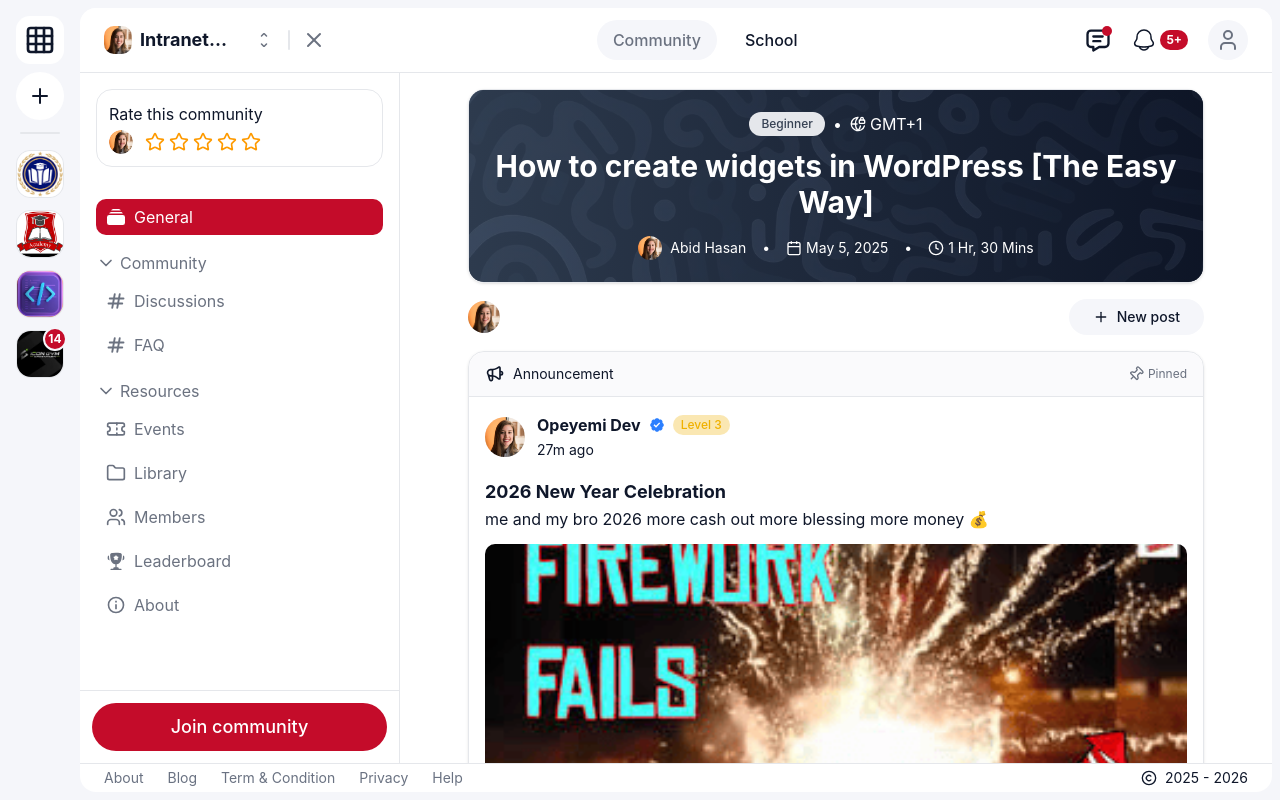
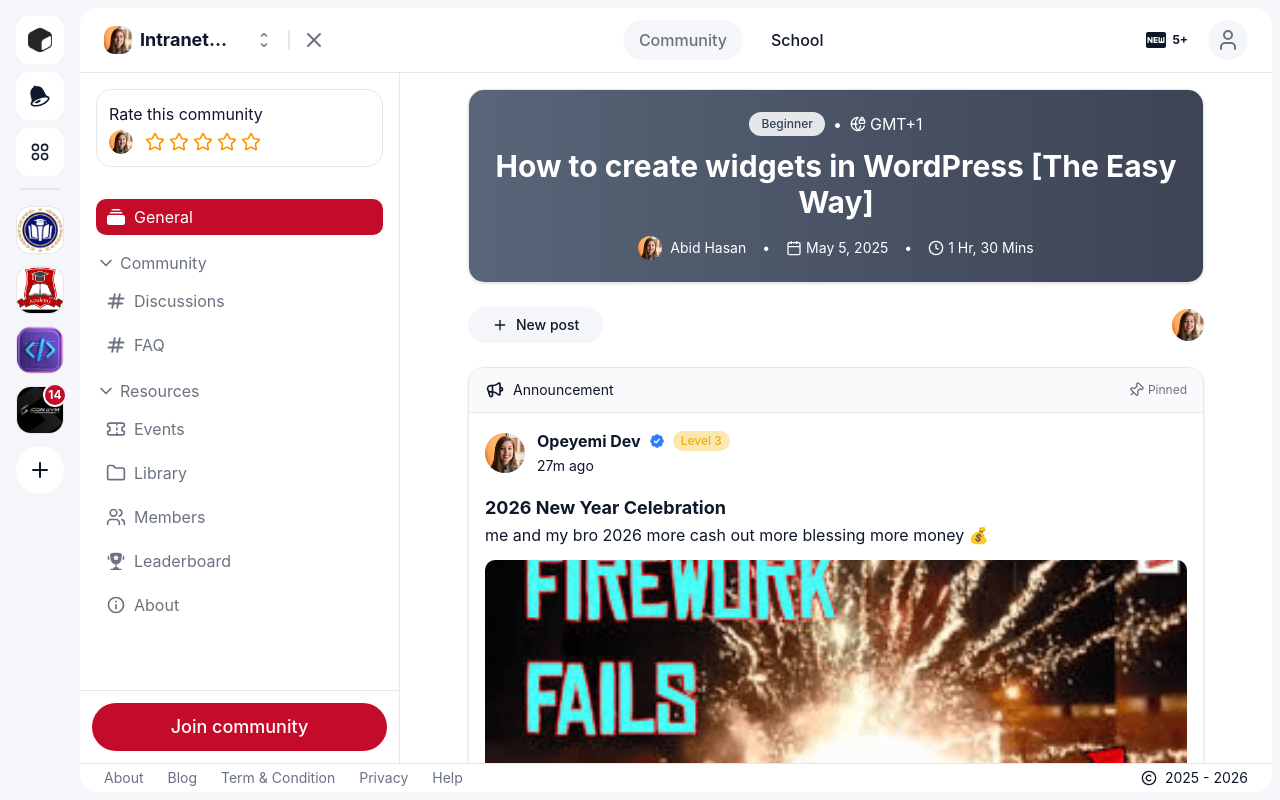
Before and after one commit to Alagwudavid/intranet, a Next.js app: page /c/general in a window 1280 px wide. Built offline with nearby package versions, Linux system fonts and the light colour scheme.

Commit message:
Refactor UI components and add MiniNavbar for improved navigation

```diff
--- a/app/c/general/page.tsx
+++ b/app/c/general/page.tsx
@@ -161,16 +161,16 @@ const mockPosts: Post[] = [
 
 export default function CommunityPage() {
     return (
-        <div className="max-w-3xl min-w-sm mx-auto p-4 shrink-0 space-y-4">
+        <div className="max-w-3xl min-w-sm mx-auto p-4 shrink-0 space-y-6">
             {/* Event Announcement */}
             <div className="border rounded-2xl shadow-sm overflow-hidden">
-                <div className="relative w-full h-48 bg-gradient-to-r from-slate-400 to-slate-700">
-                    <Image
+                <div className="relative w-full h-48 bg-muted">
+                    {/* <Image
                         src="/assets/event-bg-2.png"
                         alt="Event banner"
                         fill
                         className="object-cover opacity-80"
-                    />
+                    /> */}
                     <div className="absolute inset-0 bg-gradient-to-r from-slate-700/80 to-slate-900/80 flex items-center justify-center">
                         <div className="text-white text-center px-4">
                             <div className="flex items-center justify-center gap-2 mb-3">
@@ -235,6 +235,10 @@ export default function CommunityPage() {
             </div> */}
 
             <div className='flex items-center gap-3 justify-between'>
+                 <button className="flex items-center gap-2 px-6 py-2 bg-muted hover:bg-muted/80 rounded-full text-sm font-medium transition-colors">
+                    <Plus className="w-4 h-4" />
+                    New post
+                </button>
                 <div className="flex gap-3">
                     <div className="w-8 h-8 rounded-full bg-muted overflow-hidden relative flex-shrink-0">
                         <Image
@@ -245,10 +249,6 @@ export default function CommunityPage() {
                         />
                     </div>
                 </div>
-                 <button className="flex items-center gap-2 px-6 py-2 bg-muted hover:bg-muted/80 rounded-full text-sm font-medium transition-colors">
-                    <Plus className="w-4 h-4" />
-                    New post
-                </button>
             </div>
 
             {/* Posts Feed */}
--- a/app/chat/layout.tsx
+++ b/app/chat/layout.tsx
@@ -4,6 +4,7 @@ import Sidebar from "@/app/components/sidebar";
 import AppContent from "../components/app-content";
 import FooterMini from "../components/footer-mini";
 import SideMenu from "../c/components/sidemenu";
+import MiniNavbar from "@/components/mini-navbar";
 
 export const metadata: Metadata = {
   title: "Chat | Intranet web",
@@ -20,7 +21,7 @@ export default function ChatLayout({
       <Sidebar />
       <div className="flex-1 flex flex-col w-[calc(100%-88px)] h-screen relative bg-muted pr-2">
         <AppContent className="gap-0!">
-          {/* <Navbar /> */}
+          <MiniNavbar />
           <div className="flex flex-1 overflow-hidden">
             {/* Main Content - Flexible width with internal scroll */}
             <div className="flex-1 overflow-y-auto custom-scrollbar min-w-96">
--- a/app/community/layout.tsx
+++ b/app/community/layout.tsx
@@ -5,6 +5,7 @@ import Footer from "../components/footer";
 import AppContent from "../components/app-content";
 import FooterMini from "../components/footer-mini";
 import SpecialNavbar from "../components/special-navbar";
+import MiniNavbar from "@/components/mini-navbar";
 
 export const metadata: Metadata = {
   title: "Community | Intranet web",
@@ -21,7 +22,7 @@ export default function CommunityLayout({
       <Sidebar />
       <div className="flex-1 flex flex-col w-[calc(100%-88px)] h-screen relative bg-muted pr-2">
         <AppContent>
-          <SpecialNavbar />
+          <MiniNavbar />
           {children}
         </AppContent>
         <FooterMini />
--- a/app/components/navbar.tsx
+++ b/app/components/navbar.tsx
@@ -316,7 +316,7 @@ export default function Navbar() {
           </div>
           <div className="flex items-center space-x-1 md:space-x-3 ml-2">
             {/* Chat */}
-            <Link
+            {/* <Link
               href="/chat"
               className="flex items-center gap-1 relative text-base text-foreground hover:text-muted-foreground transition-colors cursor-pointer"
             >
@@ -337,26 +337,13 @@ export default function Navbar() {
                 ></path>
               </svg>
               <span className="w-2.5 h-2.5 bg-primary rounded-full absolute top-0 right-0" />
-            </Link>
+            </Link> */}
             <Link
               href="/notification"
               className="flex items-center gap-1 relative p-2 text-foreground hover:bg-muted rounded-full transition-colors cursor-pointer"
             >
-              <svg
-                xmlns="http://www.w3.org/2000/svg"
-                className="w-6 h-6"
-                width={24}
-                height={24}
-                viewBox="0 0 24 24"
-              >
-                <path
-                  fill="currentColor"
-                  fillRule="evenodd"
-                  d="M12 1.25A7.75 7.75 0 0 0 4.25 9v.704a3.53 3.53 0 0 1-.593 1.958L2.51 13.385c-1.334 2-.316 4.718 2.003 5.35q1.133.309 2.284.523l.002.005C7.567 21.315 9.622 22.75 12 22.75s4.433-1.435 5.202-3.487l.002-.005a29 29 0 0 0 2.284-.523c2.319-.632 3.337-3.35 2.003-5.35l-1.148-1.723a3.53 3.53 0 0 1-.593-1.958V9A7.75 7.75 0 0 0 12 1.25m3.376 18.287a28.5 28.5 0 0 1-6.753 0c.711 1.021 1.948 1.713 3.377 1.713s2.665-.692 3.376-1.713M5.75 9a6.25 6.25 0 1 1 12.5 0v.704c0 .993.294 1.964.845 2.79l1.148 1.723a2.02 2.02 0 0 1-1.15 3.071a26.96 26.96 0 0 1-14.187 0a2.02 2.02 0 0 1-1.15-3.07l1.15-1.724a5.03 5.03 0 0 0 .844-2.79z"
-                  clipRule="evenodd"
-                ></path>
-              </svg>
-              <span className="w-fit h-5 px-1.5 bg-primary text-primary-foreground text-xs font-bold rounded-full flex items-center justify-center">
+              <svg xmlns="http://www.w3.org/2000/svg" width={24} height={24} viewBox="0 0 24 24"><path fill="currentColor" d="M20 4c1.11 0 2 .89 2 2v12c0 1.11-.89 2-2 2H4c-1.11 0-2-.89-2-2V6c0-1.11.89-2 2-2zM8.5 15V9H7.25v3.5L4.75 9H3.5v6h1.25v-3.5L7.3 15zm5-4.74V9h-4v6h4v-1.25H11v-1.11h2.5v-1.26H11v-1.12zm7 3.74V9h-1.25v4.5h-1.12V10h-1.25v3.5h-1.13V9H14.5v5a1 1 0 0 0 1 1h4a1 1 0 0 0 1-1"></path></svg>
+              <span className="text-foreground text-xs font-bold">
                 5+
               </span>
             </Link>
--- a/app/components/sidebar.tsx
+++ b/app/components/sidebar.tsx
@@ -31,6 +31,7 @@ import {
   DropdownDivider,
 } from "@/components/ui/dropdown-menu";
 import { useTheme } from "@/lib/use-theme";
+import logoImage from "@/public/logo.png"
 
 interface SidebarProps {
   className?: string;
@@ -319,19 +320,7 @@ const ChatIcon = (props: React.SVGProps<SVGSVGElement>) => {
 const ActivityIcon = (props: React.SVGProps<SVGSVGElement>) => {
   return (
     <svg
-      {...props}
-      xmlns="http://www.w3.org/2000/svg"
-      width="24"
-      height="24"
-      viewBox="0 0 24 24"
-    >
-      <path
-        fill="currentColor"
-        fillRule="evenodd"
-        d="M12 1.25A7.75 7.75 0 0 0 4.25 9v.704a3.53 3.53 0 0 1-.593 1.958L2.51 13.385c-1.334 2-.316 4.718 2.003 5.35q1.133.309 2.284.523l.002.005C7.567 21.315 9.622 22.75 12 22.75s4.433-1.435 5.202-3.487l.002-.005a29 29 0 0 0 2.284-.523c2.319-.632 3.337-3.35 2.003-5.35l-1.148-1.723a3.53 3.53 0 0 1-.593-1.958V9A7.75 7.75 0 0 0 12 1.25m3.376 18.287a28.5 28.5 0 0 1-6.753 0c.711 1.021 1.948 1.713 3.377 1.713s2.665-.692 3.376-1.713M5.75 9a6.25 6.25 0 1 1 12.5 0v.704c0 .993.294 1.964.845 2.79l1.148 1.723a2.02 2.02 0 0 1-1.15 3.071a26.96 26.96 0 0 1-14.187 0a2.02 2.02 0 0 1-1.15-3.07l1.15-1.724a5.03 5.03 0 0 0 .844-2.79z"
-        clipRule="evenodd"
-      />
-    </svg>
+      {...props} xmlns="http://www.w3.org/2000/svg" width={20} height={20} viewBox="0 0 20 20"><path fill="currentColor" d="M14.65 8.512c-2.28-4.907-3.466-6.771-7.191-6.693c-1.327.027-1.009-.962-2.021-.587c-1.01.375-.143.924-1.177 1.773c-2.902 2.383-2.635 4.587-1.289 9.84c.567 2.213-1.367 2.321-.602 4.465c.559 1.564 4.679 2.219 9.025.607c4.347-1.613 7.086-4.814 6.527-6.378c-.765-2.145-2.311-.961-3.272-3.027m-3.726 8.083c-3.882 1.44-7.072.594-7.207.217c-.232-.65 1.253-2.816 5.691-4.463s6.915-1.036 7.174-.311c.153.429-1.775 3.116-5.658 4.557m-1.248-3.494c-2.029.753-3.439 1.614-4.353 2.389c.643.584 1.847.726 3.046.281c1.527-.565 2.466-1.866 2.095-2.904l-.016-.036q-.376.122-.772.27"></path></svg>
   );
 };
 
@@ -390,7 +379,7 @@ const DashboardIcon = (props: React.SVGProps<SVGSVGElement>) => {
 
 const MoreAcademiesIcon = (props: React.SVGProps<SVGSVGElement>) => {
   return (
-    <svg {...props} xmlns="http://www.w3.org/2000/svg" width={24} height={24} viewBox="0 0 24 24"><path fill="none" stroke="currentColor" strokeLinecap="round" strokeLinejoin="round" strokeWidth={1.5} d="M12 20.25h4.25a4 4 0 0 0 4-4v-2.5M12 20.25H7.75a4 4 0 0 1-4-4V12M12 20.25V15a3 3 0 0 0-3-3H3.75m0 0V7.75a4 4 0 0 1 4-4h2.5m3.5 0h5.5c.276 0 .526.112.707.293m.293 6.207v-5.5a1 1 0 0 0-.293-.707M13.75 10.25l5.5-5.5l.707-.707"></path></svg>
+    <svg {...props} xmlns="http://www.w3.org/2000/svg" width={21} height={21} viewBox="0 0 21 21"><g fill="none" fillRule="evenodd" stroke="currentColor" strokeLinecap="round" strokeLinejoin="round" strokeWidth={1}><circle cx={7.5} cy={7.5} r={2}></circle><circle cx={13.5} cy={7.5} r={2}></circle><circle cx={7.5} cy={13.5} r={2}></circle><circle cx={13.5} cy={13.5} r={2}></circle></g></svg>
   );
 };
 
@@ -469,127 +458,32 @@ export default function Sidebar({ className = "" }: SidebarProps) {
       >
         <div className="flex flex-col items-center w-full py-2 space-y-3">
           <div className="space-y-2">
-            {/* More Options */}
-            {/* <DropdownMenu
-              trigger={
-                <Tooltip label="Menu">
-                  <button className="w-12 h-12 flex items-center justify-center rounded-xl bg-background text-foreground transition-all mb-6 cursor-pointer">
-                    <MenuIcon className="w-6 h-6" />
-                  </button>
-                </Tooltip>
-              }
-            >
-              <DropdownItem icon={<AppsIcon className="w-5! h-5!" />}>
-                Apps & toolkit
-              </DropdownItem>
-              <DropdownItem icon={<LibraryIcon className="w-5! h-5!" />}>
-                Library
-              </DropdownItem>
-              <DropdownItem icon={<AffiliateIcon className="w-5! h-5!" />}>
-                Affiliate
-              </DropdownItem>
-              <DropdownItem icon={<Languages className="w-5! h-5!" />}>
-                Language
-              </DropdownItem>
-              <div className="relative">
-                <button
-                  onClick={(e) => {
-                    e.stopPropagation();
-                    setShowThemeMenu(!showThemeMenu);
-                  }}
-                  className="w-full flex items-center gap-3 px-4 py-2 text-sm text-foreground hover:bg-background transition-colors text-left"
-                >
-                  <Moon className="w-5! h-5!" />
-                  <span>Theme</span>
-                  <ChevronRight className="w-4! h-4! ml-auto" />
-                </button>
-                {showThemeMenu && (
-                  <div
-                    className="absolute left-full top-0 ml-1 w-48 bg-muted rounded-xl shadow-lg border overflow-hidden z-50"
-                    onClick={(e) => e.stopPropagation()}
-                  >
-                    <div className="py-2">
-                      <button
-                        onClick={() => {
-                          setTheme("light");
-                          setShowThemeMenu(false);
-                        }}
-                        className="w-full flex items-center gap-3 px-4 py-2 text-sm hover:bg-background transition-colors"
-                      >
-                        <Sun className="w-5! h-5!" />
-                        <span>Light</span>
-                        {theme === "light" && (
-                          <Check className="w-4! h-4! ml-auto" />
-                        )}
-                      </button>
-                      <button
-                        onClick={() => {
-                          setTheme("dark");
-                          setShowThemeMenu(false);
-                        }}
-                        className="w-full flex items-center gap-3 px-4 py-2 text-sm hover:bg-background transition-colors"
-                      >
-                        <Moon className="w-5! h-5!" />
-                        <span>Dark</span>
-                        {theme === "dark" && (
-                          <Check className="w-4! h-4! ml-auto" />
-                        )}
-                      </button>
-                      <button
-                        onClick={() => {
-                          setTheme("system");
-                          setShowThemeMenu(false);
-                        }}
-                        className="w-full flex items-center gap-3 px-4 py-2 text-sm hover:bg-background transition-colors"
-                      >
-                        <Monitor className="w-5! h-5!" />
-                        <span>System</span>
-                        {theme === "system" && (
-                          <Check className="w-4! h-4! ml-auto" />
-                        )}
-                      </button>
-                    </div>
-                  </div>
-                )}
-              </div>
-              <DropdownDivider />
-              <DropdownItem icon={<SettingIcon className="w-5! h-5!" />}>
-                Account setting
-              </DropdownItem>
-              <DropdownItem icon={<ShieldQuestionIcon className="w-5! h-5!" />}>
-                <Link href={"/intranet/me/tasks"}>Help center</Link>
-              </DropdownItem>
-              <DropdownItem icon={<LogoutIcon className="w-5! h-5!" />}>
-                <Link href={"/intranet/auth"}>Logout</Link>
-              </DropdownItem>
-            </DropdownMenu> */}
-
-            <Tooltip label="New">
+            <Tooltip label="Direct Message">
+              <Link
+                href={"/chat"}
+                className="w-12 h-12 flex items-center justify-center rounded-xl bg-background text-foreground transition-all cursor-pointer"
+              >
+                <Image src={logoImage} alt="Intranet Logo" width={32} height={32} className="w-6 h-6" />
+              </Link>
+            </Tooltip>
+            <Tooltip label="Activities">
               <Link
                 href={"/community"}
                 className="w-12 h-12 flex items-center justify-center rounded-xl bg-background text-foreground transition-all cursor-pointer"
               >
-                <Grid3x3 className="w-8 h-8" />
+                <ActivityIcon className="w-6 h-6" />
+              </Link>
+            </Tooltip>
+            <Tooltip label="View all">
+              <Link
+                href={"/community"}
+                className="w-12 h-12 flex items-center justify-center rounded-xl bg-background text-foreground transition-all cursor-pointer"
+              >
+                <MoreAcademiesIcon className="w-8 h-8" />
               </Link>
             </Tooltip>
 
-            <Tooltip label="New">
-              <Link
-                href={"/discover"}
-                className="w-12 h-12 flex items-center justify-center rounded-full bg-background hover:bg-gray-200 text-background-foreground hover:text-gray-900 transition-all"
-              >
-                <Plus className="w-6 h-6" />
-              </Link>
-            </Tooltip>
           </div>
-          {/* <Tooltip label={"Intranet"}>
-              <Link
-                  href="/intranet/c"
-                  className={`w-12 h-12 flex items-center justify-center rounded-xl transition-all`}
-              >
-                  <LogoIcon className="w-6 h-6" />
-              </Link>
-          </Tooltip> */}
 
 
           <div className="w-10 h-[2px] rounded bg-border dark:bg-background mb-4"></div>
@@ -618,6 +512,14 @@ export default function Sidebar({ className = "" }: SidebarProps) {
                 </Link>
               </Tooltip>
             ))}
+            <Tooltip label="New">
+              <Link
+                href={"/discover"}
+                className="w-12 h-12 flex items-center justify-center rounded-full bg-background hover:bg-gray-200 text-background-foreground hover:text-gray-900 transition-all"
+              >
+                <Plus className="w-6 h-6" />
+              </Link>
+            </Tooltip>
           </div>
 
           {/* <div className="w-10 h-px bg-background mb-4"></div> */}
```
Also changed, not shown: app/discover/page.tsx (+7 -7 lines), components/mini-navbar.tsx (added, +37 -0 lines), components/navbar.tsx (+4 -3 lines).
